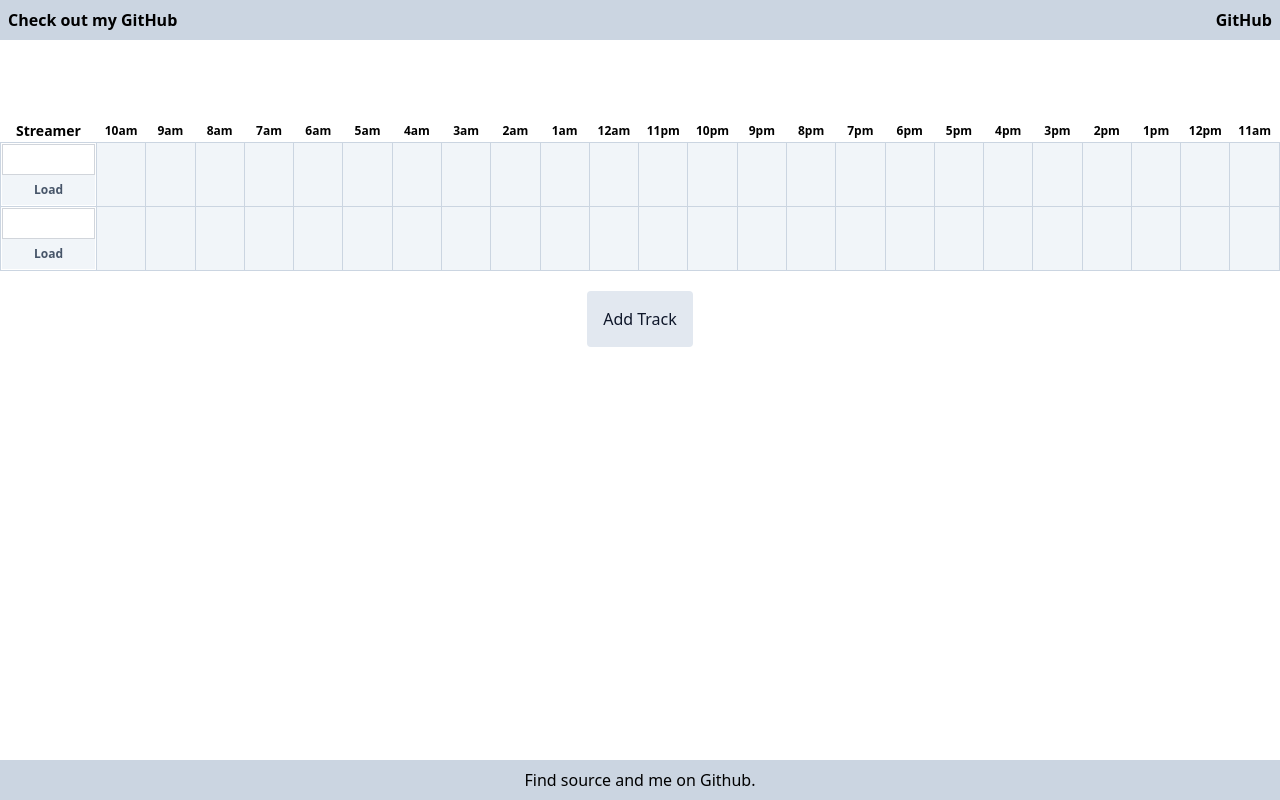
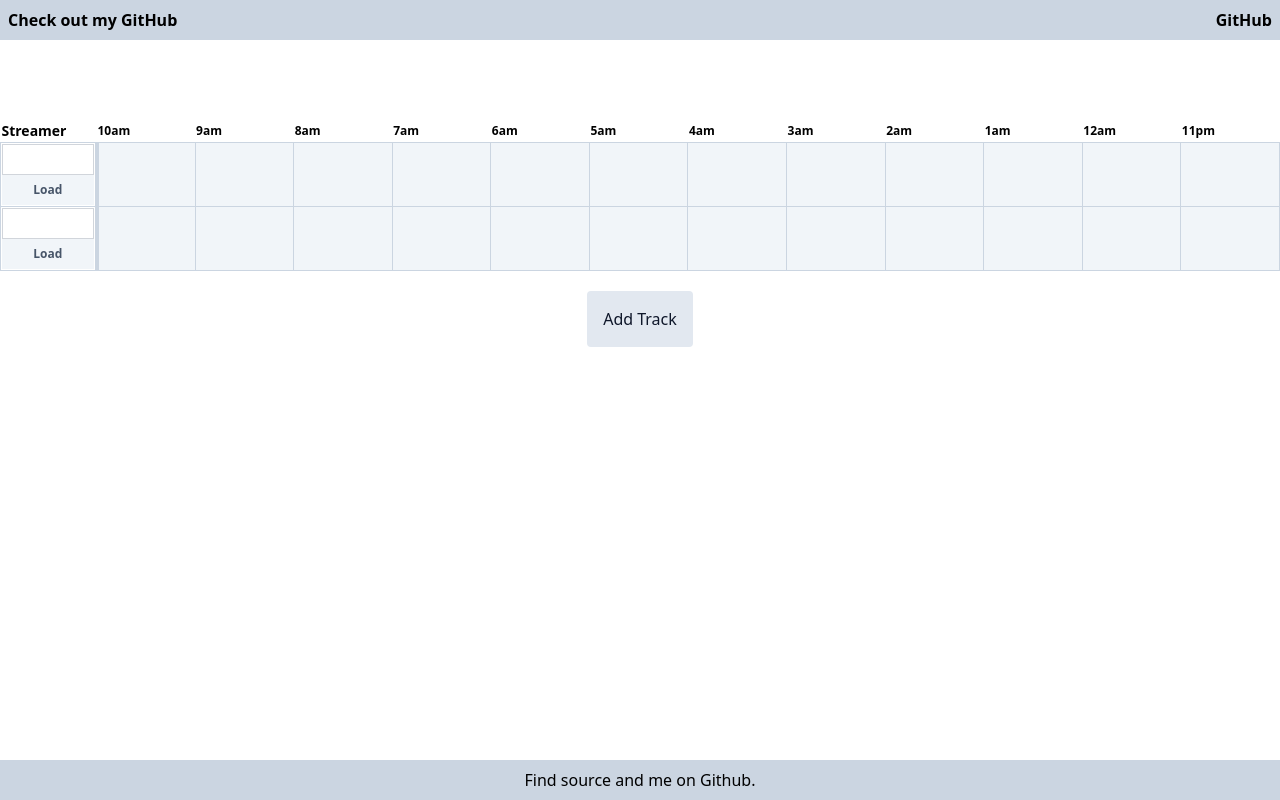
Before and after one commit to dayvidwhy/timeline-viewer, a React (Vite) app in the folder apps/timeline-viewer-app/: page / in a window 1280 px wide. Built offline with nearby package versions, Linux system fonts and the light colour scheme.

Commit message:
Further styles.

```diff
--- a/apps/timeline-viewer-app/src/components/Timeline.jsx
+++ b/apps/timeline-viewer-app/src/components/Timeline.jsx
@@ -5,7 +5,7 @@ import { format, subHours, set } from "date-fns";
 export const Timeline = () => {
     const [trackCount, setTrackCount] = useState(2);
 
-    const hoursBackToShow = 24;
+    const hoursBackToShow = 12;
 
     const [timelineTimes] = useState(
         Array.from({ length: hoursBackToShow }, (_, index) => (
@@ -22,11 +22,11 @@ export const Timeline = () => {
             <table className="border-collapse table-fixed w-full overflow-hidden">
                 <thead>
                     <tr>
-                        <th className="w-24 text-sm">
+                        <th className="w-24 text-sm text-left">
                             Streamer
                         </th>
                         {Array.from({ length: hoursBackToShow }, (_, index) => (
-                            <th key={index} className="h-inherit text-xs">
+                            <th key={index} className="h-inherit text-xs text-left">
                                 {format(subHours(new Date(), index), "haaa")}
                             </th>
                         ))}
--- a/apps/timeline-viewer-app/src/components/TimelineTrack.jsx
+++ b/apps/timeline-viewer-app/src/components/TimelineTrack.jsx
@@ -13,7 +13,7 @@ export const TimelineTrack = ({ timelineTimes }) => {
     const videoTimelineData = getTimeRangesForTimeline(timelineTimes, data);
     return (
         <tr className="h-16">
-            <th className="border border-slate-300 h-inherit">
+            <th className="border border-slate-300 h-inherit border-r-4">
                 <TimelineSelector
                     setUsername={setUsername}
                     fetchData={fetchData}
```
